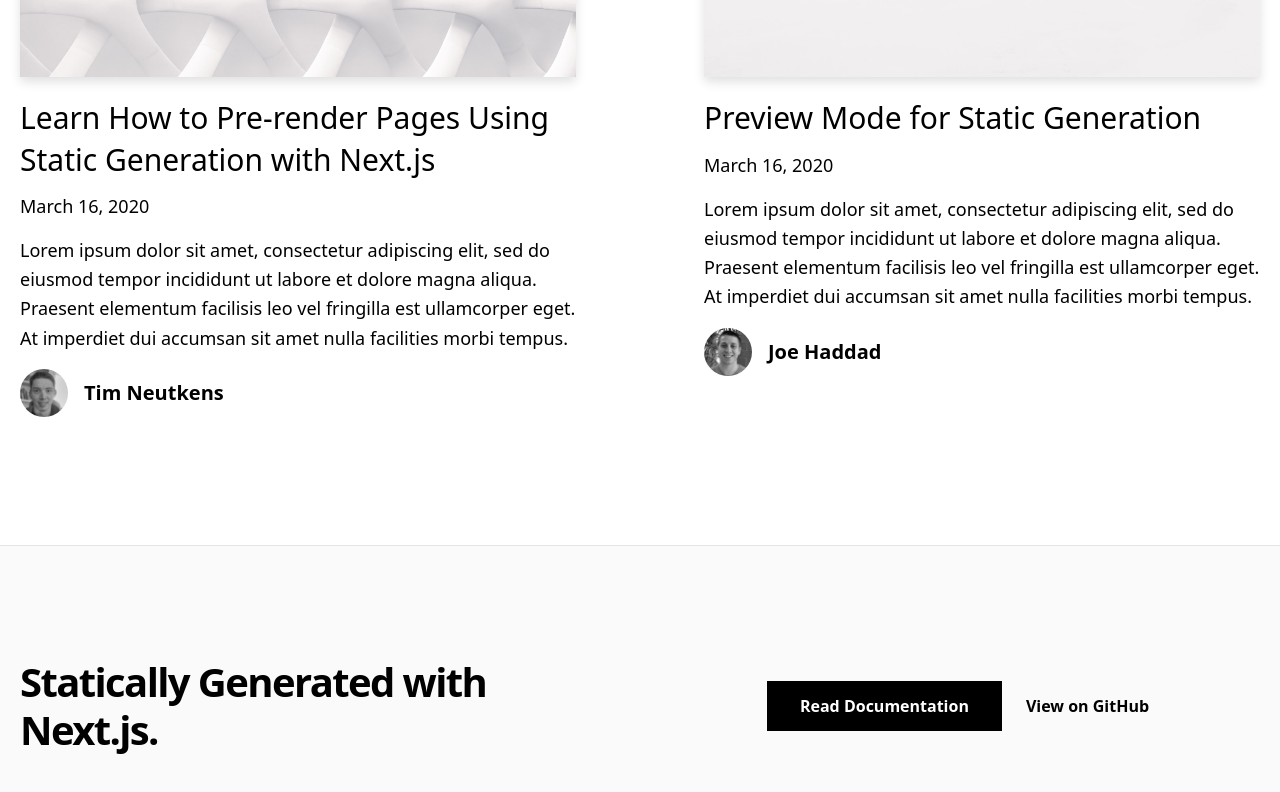
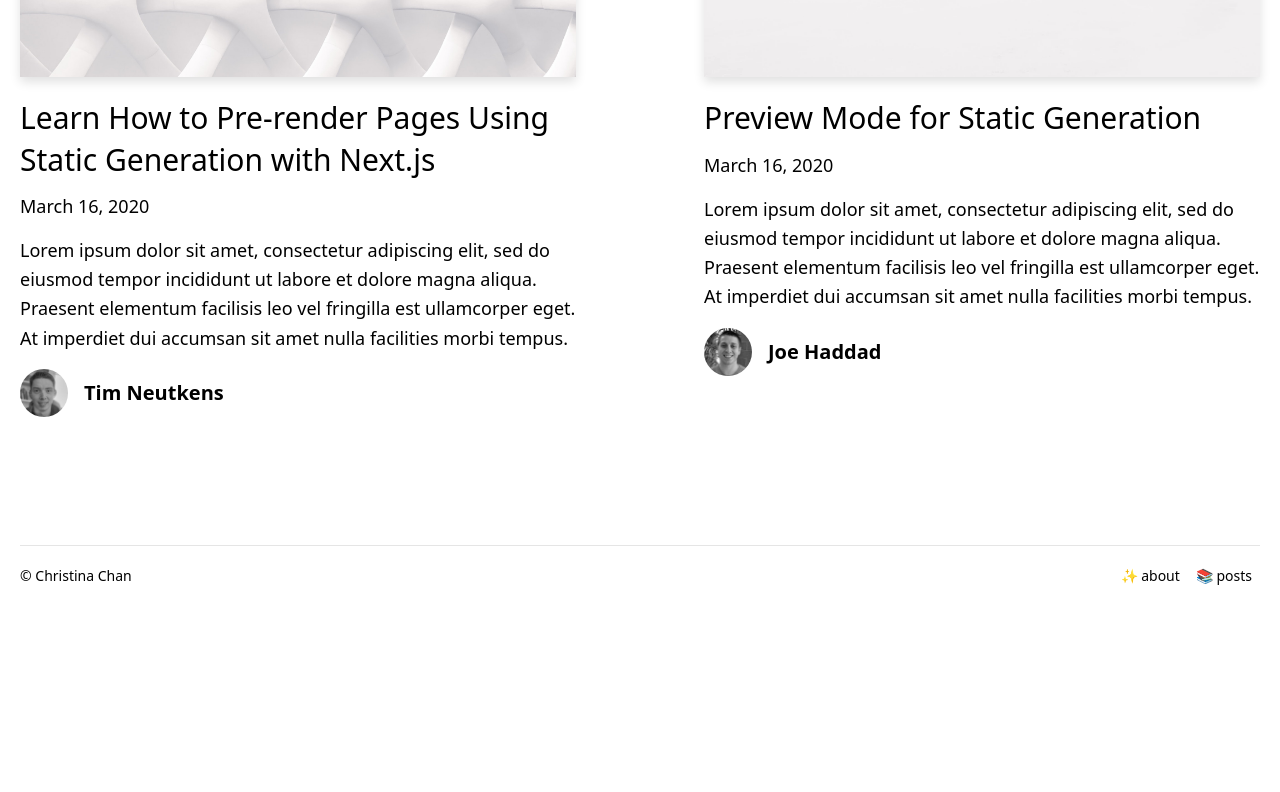
Before and after one commit to cchawn/christina-codes, a Next.js app: page / in a window 1280 px wide. Shown: the part 1528-2320 px from the top of the page. After the commit the page ends 2134 px from the top, so only its background shows below. Built offline with nearby package versions, Linux system fonts and the light colour scheme.

Commit message:
feat: update footer

```diff
--- a/components/footer.tsx
+++ b/components/footer.tsx
@@ -1,27 +1,18 @@
 import Container from "./container";
-import { EXAMPLE_PATH } from "../lib/constants";
 
 const Footer = () => {
   return (
-    <footer className="bg-neutral-50 border-t border-neutral-200">
+    <footer className="text-xs lg:text-sm">
       <Container>
-        <div className="py-28 flex flex-col lg:flex-row items-center">
-          <h3 className="text-4xl lg:text-[2.5rem] font-bold tracking-tighter leading-tight text-center lg:text-left mb-10 lg:mb-0 lg:pr-4 lg:w-1/2">
-            Statically Generated with Next.js.
-          </h3>
-          <div className="flex flex-col lg:flex-row justify-center items-center lg:pl-4 lg:w-1/2">
-            <a
-              href="https://nextjs.org/docs/basic-features/pages"
-              className="mx-3 bg-black hover:bg-white hover:text-black border border-black text-white font-bold py-3 px-12 lg:px-8 duration-200 transition-colors mb-6 lg:mb-0"
-            >
-              Read Documentation
-            </a>
-            <a
-              href={`https://github.com/vercel/next.js/tree/canary/examples/${EXAMPLE_PATH}`}
-              className="mx-3 font-bold hover:underline"
-            >
-              View on GitHub
-            </a>
+        <div className="border-t border-neutral-200 py-5 flex flex-row items-center">
+          <div className="basis-1/2">
+            <p>© Christina Chan</p>
+          </div>
+          <div className="flex basis-1/2 justify-end">
+            <ul>
+              <li className="mx-2 inline-block"><a href="./">✨ about</a></li>
+              <li className="mx-2 inline-block"><a href="./posts">📚 posts</a></li>
+            </ul>
           </div>
         </div>
       </Container>
```
